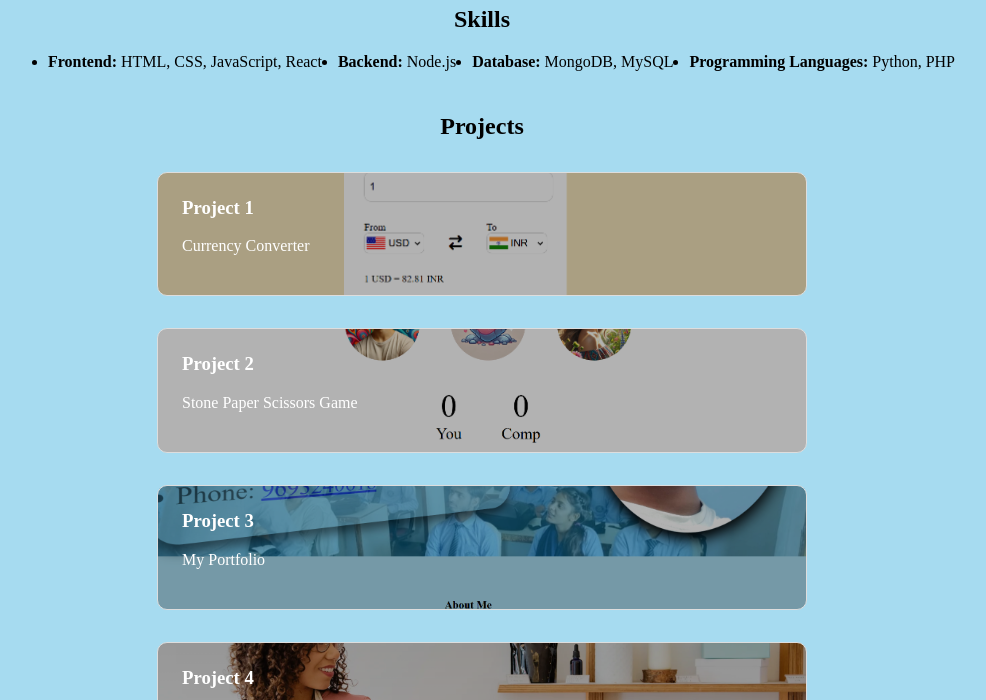
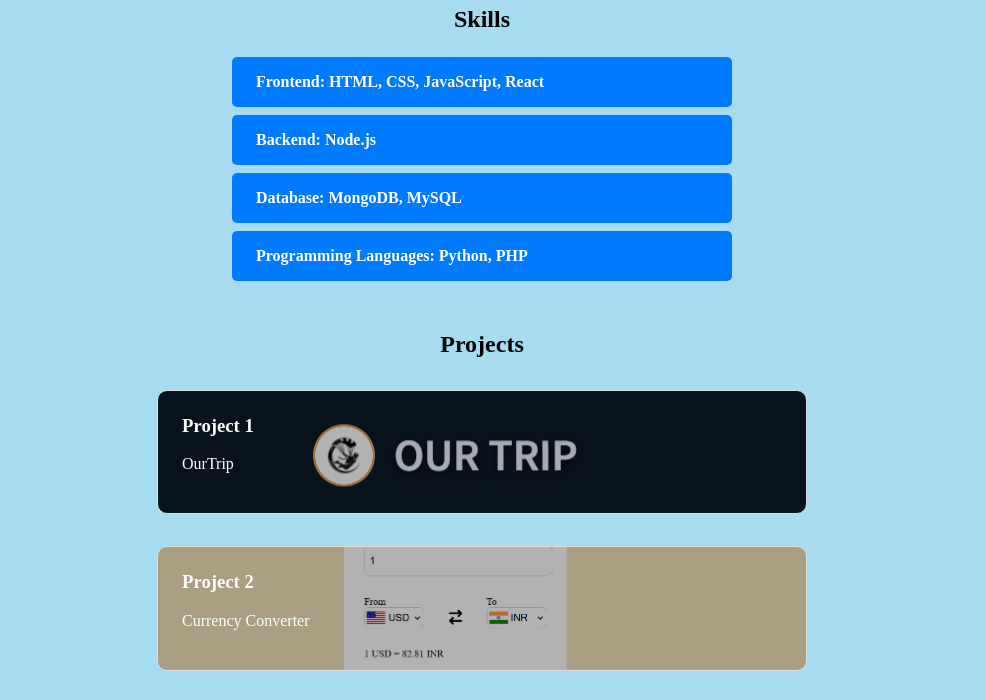
Before and after one commit to kumar-2024/portfolio, a plain HTML site: page frontend/index.html in a window 1280 px wide. Shown: the part 879-1579 px from the top of the page, without its empty margins (158-1144 px from the left). Drawn offline with Linux system fonts and the light colour scheme.

Commit message:
add new project

```diff
--- a/frontend/index.html
+++ b/frontend/index.html
@@ -62,26 +62,31 @@
         </ul>
     </section>
 
-    <section id="projects" class="section">
+   <section id="projects" class="section">
         <h1>Projects</h1>
 
+        <div class="project ourtrip" onclick="window.open('https://ourtrip.streamlit.app/', '_blank', 'noopener,noreferrer')">
+            <h3>Project 1</h3>
+            <p>OurTrip</p>
+        </div>
+
         <div class="project currency" onclick="window.open('https://kishancurrencyconverter.netlify.app/', '_blank', 'noopener,noreferrer')">
-            <h3>Project 1</h3>
+            <h3>Project 2</h3>
             <p>Currency Converter</p>
         </div>
 
         <div class="project game" onclick="window.open('https://kumar-2024.github.io/1stgame/', '_blank', 'noopener,noreferrer')">
-            <h3>Project 2</h3>
+            <h3>Project 3</h3>
             <p>Stone Paper Scissors Game</p>
         </div>
 
         <div class="project portfolio" onclick="window.open('https://kition.netlify.app/', '_blank', 'noopener,noreferrer')">
-            <h3>Project 3</h3>
+            <h3>Project 4</h3>
             <p>My Portfolio</p>
         </div>
 
         <div class="project footpath" onclick="window.open('http://mxr8se-2p.myshopify.com', '_blank', 'noopener,noreferrer')">
-            <h3>Project 4</h3>
+            <h3>Project 5</h3>
             <p>The Footpath Store</p>
         </div>
     </section>
--- a/frontend/style.css
+++ b/frontend/style.css
@@ -163,18 +163,26 @@ ul{
 }
 
 .skills-container {
-    display: flex;
-    flex-wrap: wrap;
-    justify-content: center;
-    gap: 1rem;
+    display: flex !important;
+    flex-direction: column !important;
+    list-style: none;
+    padding: 0;
+    gap: 0.5rem;
+    max-width: 500px;
+    margin: 1.5rem auto;
+    align-items: stretch;
 }
 
-.skill {
-    padding: 1rem 2rem;
+.skills-container li {
+    display: block;
+    width: 100%;
+    padding: 1rem 1.5rem;
     background-color: #007bff;
     color: #fff;
     border-radius: 5px;
     font-weight: bold;
+    text-align: left;
+    box-sizing: border-box;
 }
 
 .project {
@@ -229,8 +237,8 @@ ul{
     background-color: rgba(0, 0, 0, 0.3);
 }
 
-.amazon {
-    background-image: url("image/amazon.png");
+.game {
+    background-image: url("image/game.png");
     background-size: cover;
     background-position: center;
     color: white;
@@ -240,8 +248,8 @@ ul{
     background-color: rgba(0, 0, 0, 0.3);
 }
 
-.game {
-    background-image: url("image/game.png");
+.ourtrip {
+    background-image: url("image/ourtrip.png");
     background-size: cover;
     background-position: center;
     color: white;
```
Also changed, not shown: frontend/image/ourtrip.png (added).
